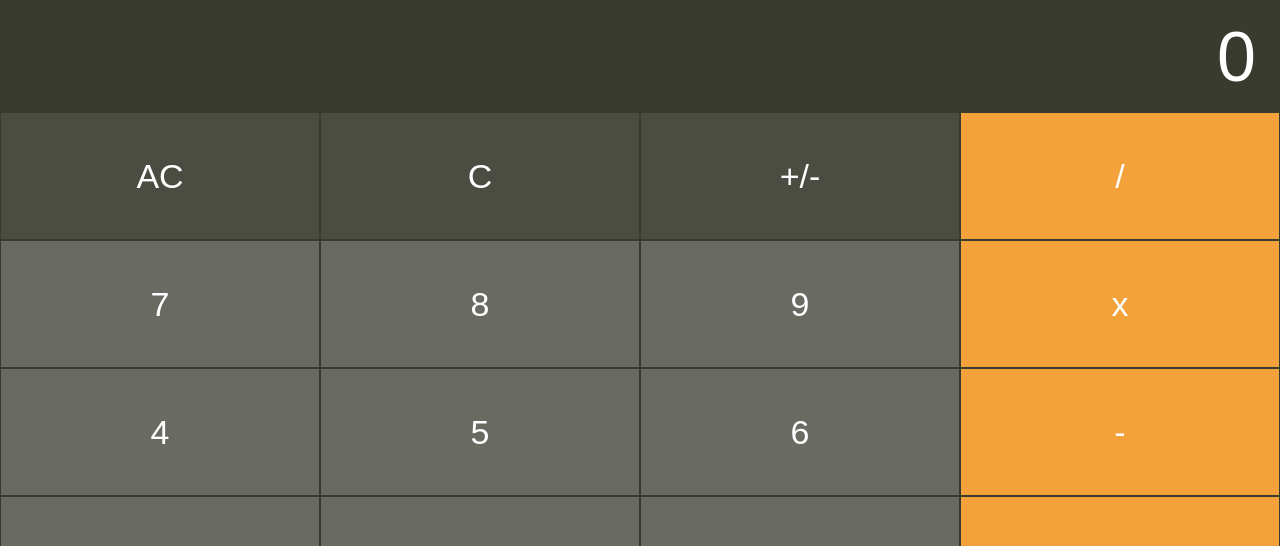
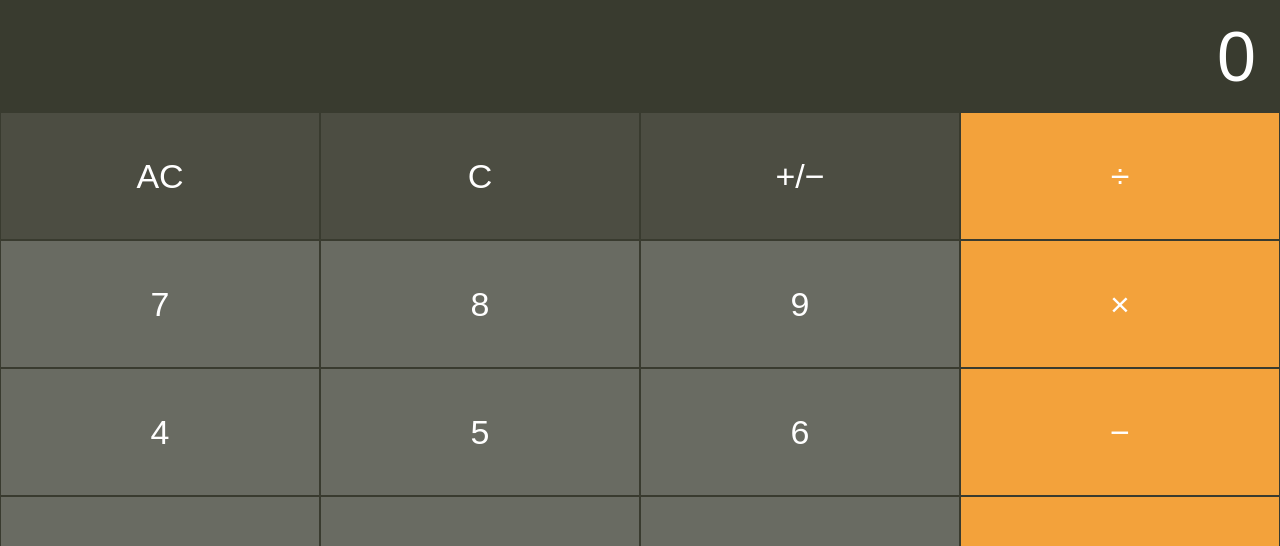
Before and after one commit to bradygrapentine/react-calculator, a React (Create React App) app: page / in a window 1280 px wide. Shown: the top 546 px of the page. Built offline with nearby package versions, Linux system fonts and the light colour scheme.

Commit message:
updated operator symbols in buttons and calculation history

```diff
--- a/src/App.jsx
+++ b/src/App.jsx
@@ -25,7 +25,7 @@ export function App() {
     '-': (oldResult, newNumber) => {
       return parseFloat(oldResult) - parseFloat(newNumber)
     },
-    '/': (oldResult, newNumber) => {
+    '÷': (oldResult, newNumber) => {
       return parseFloat(oldResult) / parseFloat(newNumber)
     },
     x: (oldResult, newNumber) => {
@@ -125,6 +125,7 @@ export function App() {
   //------------------------------------------------------------------------------------------
   function clickOperation(event) {
     switch (event.target.textContent) {
+      // could use innerText instead of textContent, same effect
       case '+':
         handleOperation('+')
         break
@@ -135,7 +136,7 @@ export function App() {
         handleOperation('x')
         break
       case '/':
-        handleOperation('/')
+        handleOperation('÷')
         break
       case '=':
         if (iterating === false) {
@@ -252,7 +253,7 @@ export function App() {
               C
             </button>
             <button onClick={toggleSign} className="button toggleSign">
-              +/-
+              +/−
             </button>
             <button onClick={clickOperation} className="button divide">
               /
--- a/src/index.scss
+++ b/src/index.scss
@@ -84,7 +84,13 @@ section {
 .divide {
   grid-area: divide;
   background-color: #f3a23b;
+  font-size: 0;
 }
+.divide::before {
+  content: '÷';
+  font-size: 34px;
+}
+
 .seven {
   grid-area: seven;
 }
@@ -97,7 +103,13 @@ section {
 .multiply {
   grid-area: multiply;
   background-color: #f3a23b;
+  font-size: 0;
 }
+.multiply::before {
+  content: '×';
+  font-size: 34px;
+}
+
 .four {
   grid-area: four;
 }
@@ -110,6 +122,11 @@ section {
 .minus {
   grid-area: minus;
   background-color: #f3a23b;
+  font-size: 0;
+}
+.minus::before {
+  content: '−';
+  font-size: 34px;
 }
 .one {
   grid-area: one;
```
Also changed, not shown: 1 other file (tests, documents, lock files or other folders).
